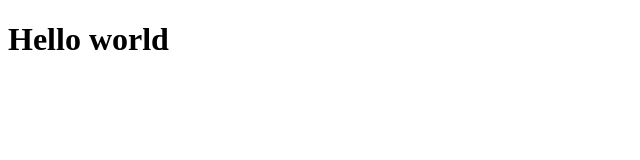
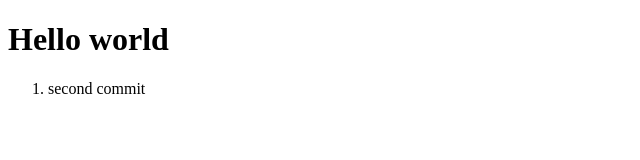
Before and after one commit to blueoxygens/OSS_test, a plain HTML site: page index.html in a window 1280 px wide. Shown: the whole page, without its empty margins (0-640 px from the left). Drawn offline with Linux system fonts and the light colour scheme.

Commit message:
second commit

```diff
--- a/index.html
+++ b/index.html
@@ -7,5 +7,10 @@
 </head>
 <body>
   <h1>Hello world</h1>
+  <div>
+    <ol>
+      <li>second commit </li>
+    </ol>
+  </div>
 </body>
 </html>
```
